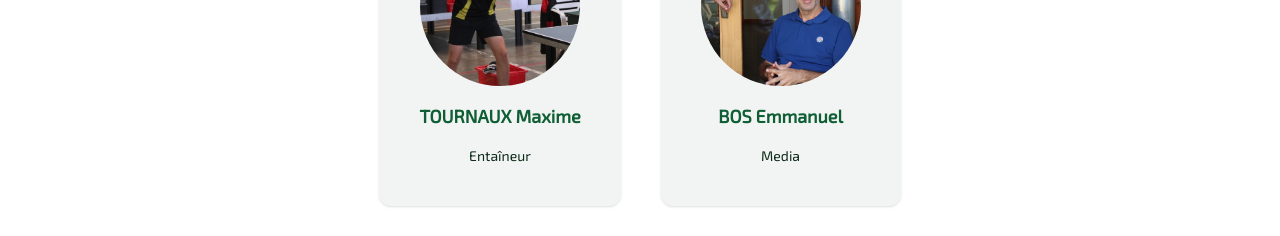
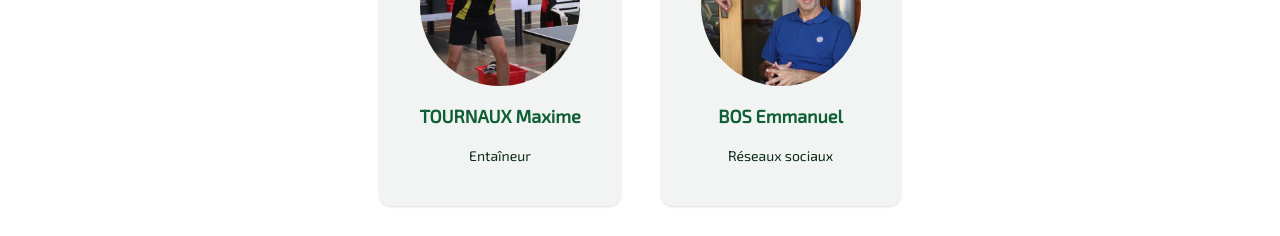
Before and after one commit to ttfarguais/ttfarguais, a Next.js app: page /bureau in a window 1280 px wide. Shown: the part 1576-1812 px from the top of the page. Built offline with nearby package versions, Linux system fonts and the light colour scheme.

Commit message:
Update membres.js

```diff
--- a/app/src/data/membres.js
+++ b/app/src/data/membres.js
@@ -6,7 +6,7 @@ const clubMembres = [
   {firstname:"Stéphane", lastname:"AIMÉE", job:"Secrétaire", img:"/membres/Stephane.jpg", alt: "Photo de Stéphane Aimee"},
   {firstname:"Agostinho José", lastname:"DUARTE", job:"Secrétaire adjoint", img:"/membres/Jose.jpg", alt: "Photo de José Duarte"},
   {firstname:"Maxime", lastname:"TOURNAUX", job:"Entaîneur", img:"/membres/MAX.jpg", alt: "Photo de Maxime Tournaux"},
-  {firstname:"Emmanuel", lastname:"BOS", job:"Media", img:"/membres/Manu.jpg", alt: "Photo de Emmanuel Bos"},
+  {firstname:"Emmanuel", lastname:"BOS", job:"Réseaux sociaux", img:"/membres/Manu.jpg", alt: "Photo de Emmanuel Bos"},
 ]
 
 export default clubMembres;
```
